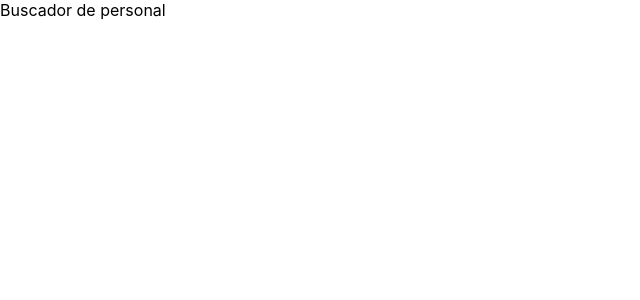
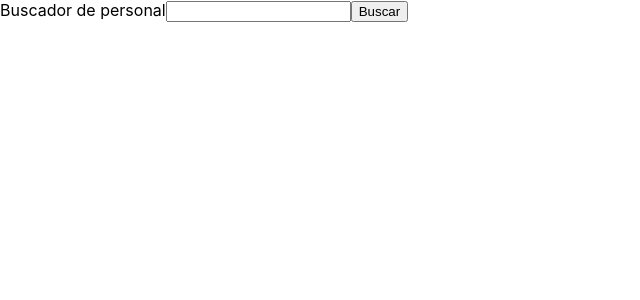
Before and after one commit to dsrodriguezse/BuscadorPersonal, a React (Create React App) app in the folder buscador-personal/: page / in a window 1280 px wide. Shown: the top 300 px of the page, without its empty margins (0-640 px from the left). Built offline with nearby package versions, Linux system fonts and the light colour scheme.

Commit message:
Componente SearchBox + vistaInicial

```diff
--- /dev/null
+++ b/buscador-personal/src/views/Search/SearchBox.js
@@ -0,0 +1,15 @@
+import {useState} from "react"
+
+export default function SearchBox(){
+    const [searchText, setSearchText] = useState("")
+
+    return(
+        <div>
+            Buscador de personal
+            <label>
+                <input value = {searchText} onChange = {({target:{value}}) => setSearchText(value)}/>
+            </label>
+            <button>Buscar</button>
+        </div>
+    )
+}
--- a/buscador-personal/src/views/Search/index.js
+++ b/buscador-personal/src/views/Search/index.js
@@ -1,7 +1,10 @@
+import SearchBox from "./SearchBox";
+
 export default function Search(){
+
     return(
         <div>
-            Buscador de personal
+            <SearchBox/>
         </div>
     )
 }
```
